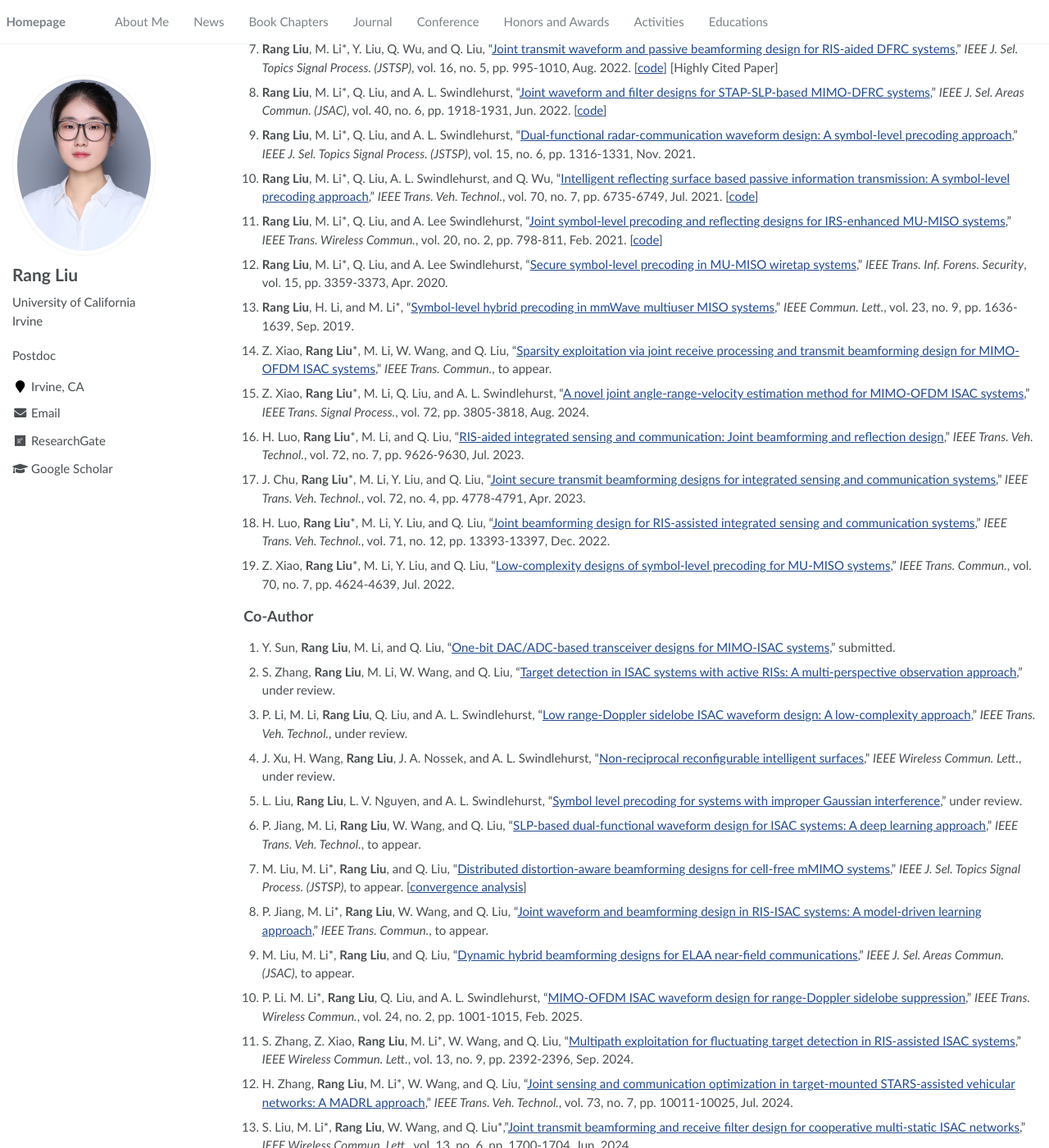
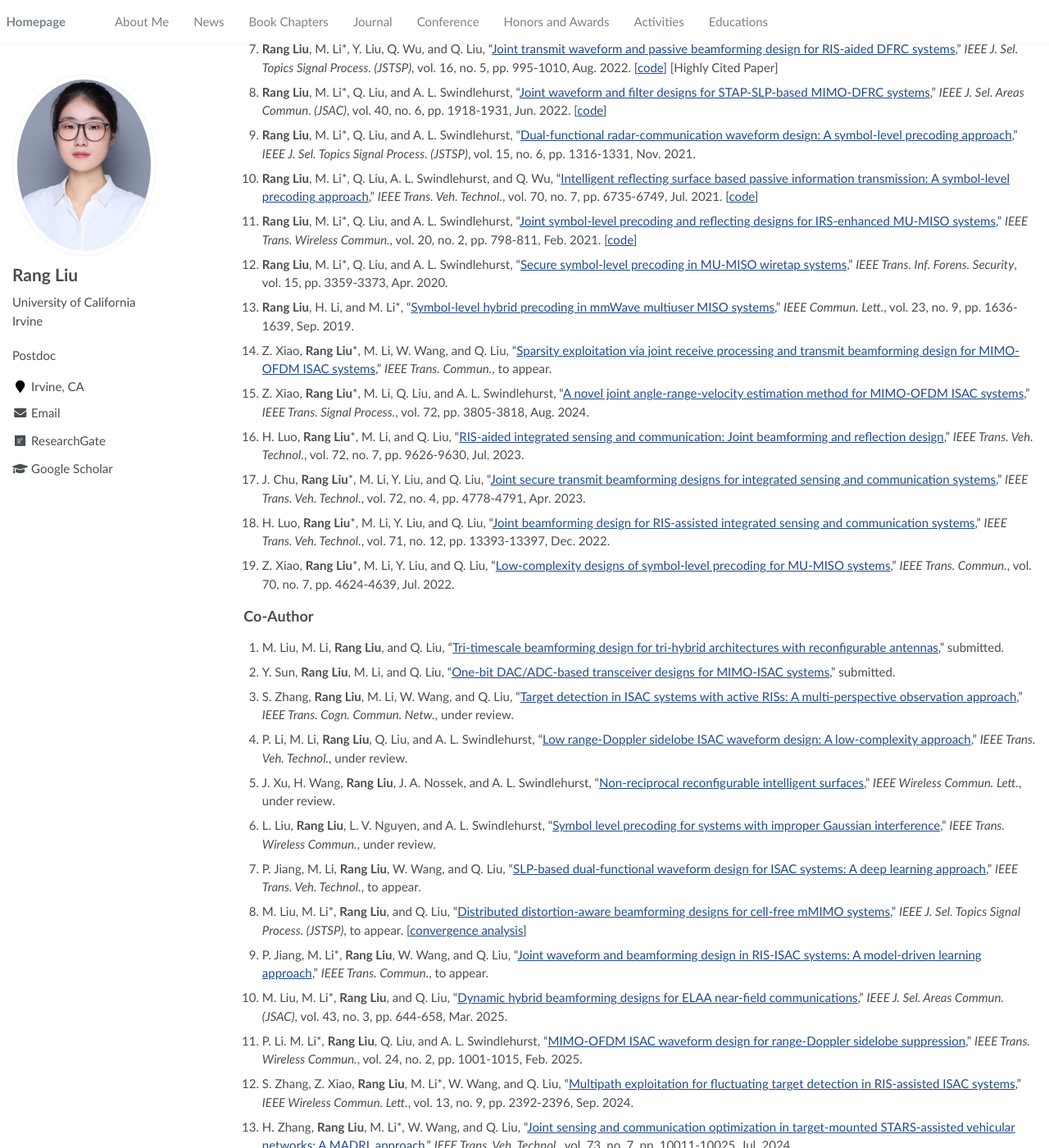
Before and after one commit to RangLiu0706/RangLiu0706.github.io, a Jekyll site: the page built from _pages/about.md, in a window 1280 px wide and 1400 px high, scrolled down 1154 px. Shown: the whole window at 82% size. Built offline with Jekyll 4.4.1, drawn with Linux system fonts in a browser that asks for light colours; comment, search, counter and statistics services are not loaded.

Commit message:
update250307

```diff
--- a/_pages/about.md
+++ b/_pages/about.md
@@ -92,10 +92,10 @@ in *Metasurfaces for Wireless Communications*. Springer, in production.
 
 11.	**Rang Liu**, M. Li\*, Q. Liu, A. L. Swindlehurst, and Q. Wu, "[Intelligent reflecting surface based passive information transmission: A symbol-level precoding approach](https://ieeexplore.ieee.org/document/9435988)," *IEEE Trans. Veh. Technol.*, vol. 70, no. 7, pp. 6735-6749, Jul. 2021. [<a href="https://github.com/RangLiu0706/RIS-based-passive-information-transmission">code</a>]
 
-10.	**Rang Liu**, M. Li\*, Q. Liu, and A. Lee Swindlehurst, "[Joint symbol-level precoding and reflecting designs for IRS-enhanced MU-MISO systems](https://ieeexplore.ieee.org/document/9219206)," *IEEE Trans. Wireless Commun.*, vol. 20, no. 2, pp. 798-811, Feb. 2021. [<a href="https://github.com/RangLiu0706/RIS-enhanced-SLP-for-MU-MISO">code</a>]
+10.	**Rang Liu**, M. Li\*, Q. Liu, and A. L. Swindlehurst, "[Joint symbol-level precoding and reflecting designs for IRS-enhanced MU-MISO systems](https://ieeexplore.ieee.org/document/9219206)," *IEEE Trans. Wireless Commun.*, vol. 20, no. 2, pp. 798-811, Feb. 2021. [<a href="https://github.com/RangLiu0706/RIS-enhanced-SLP-for-MU-MISO">code</a>]
 
 
-9.	**Rang Liu**, M. Li\*, Q. Liu, and A. Lee Swindlehurst, "[Secure symbol-level precoding in MU-MISO wiretap systems](https://ieeexplore.ieee.org/document/9068286)," *IEEE Trans. Inf. Forens. Security*, vol. 15, pp. 3359-3373, Apr. 2020.
+9.	**Rang Liu**, M. Li\*, Q. Liu, and A. L. Swindlehurst, "[Secure symbol-level precoding in MU-MISO wiretap systems](https://ieeexplore.ieee.org/document/9068286)," *IEEE Trans. Inf. Forens. Security*, vol. 15, pp. 3359-3373, Apr. 2020.
 
 8.	**Rang Liu**, H. Li, and M. Li\*, "[Symbol-level hybrid precoding in mmWave multiuser MISO systems](https://ieeexplore.ieee.org/document/8756035)," *IEEE Commun. Lett.*, vol. 23, no. 9, pp. 1636-1639, Sep. 2019.
 
@@ -114,17 +114,17 @@ in *Metasurfaces for Wireless Communications*. Springer, in production.
 
 ## &nbsp;&nbsp;&nbsp;&nbsp;Co-Author
 
-
+27. M. Liu, M. Li, **Rang Liu**, and Q. Liu, "[Tri-timescale beamforming design for tri-hybrid architectures with reconfigurable antennas](https://arxiv.org/abs/2503.03620)," submitted.
 
 26. Y. Sun, **Rang Liu**, M. Li, and Q. Liu, "[One-bit DAC/ADC-based transceiver designs for MIMO-ISAC systems]()," submitted.
 
-25. S. Zhang, **Rang Liu**, M. Li, W. Wang, and Q. Liu, "[Target detection in ISAC systems with active RISs: A multi-perspective observation approach](https://arxiv.org/abs/2501.06449)," under review.
+25. S. Zhang, **Rang Liu**, M. Li, W. Wang, and Q. Liu, "[Target detection in ISAC systems with active RISs: A multi-perspective observation approach](https://arxiv.org/abs/2501.06449)," *IEEE Trans. Cogn. Commun. Netw.*, under review.
 
 24. P. Li, M. Li, **Rang Liu**, Q. Liu, and A. L. Swindlehurst, "[Low range-Doppler sidelobe ISAC waveform design: A low-complexity approach]()," *IEEE Trans. Veh. Technol.*, under review.
 
 23. J. Xu, H. Wang, **Rang Liu**, J. A. Nossek, and A. L. Swindlehurst, "[Non-reciprocal reconfigurable intelligent surfaces](https://arxiv.org/abs/2411.15617)," *IEEE Wireless Commun. Lett.*, under review.
 
-22. L. Liu, **Rang Liu**, L. V. Nguyen, and A. L. Swindlehurst, "[Symbol level precoding for systems with improper Gaussian interference](https://arxiv.org/abs/2409.07034)," under review.
+22. L. Liu, **Rang Liu**, L. V. Nguyen, and A. L. Swindlehurst, "[Symbol level precoding for systems with improper Gaussian interference](https://arxiv.org/abs/2409.07034)," *IEEE Trans. Wireless Commun.*, under review.
 
 21. P. Jiang, M. Li, **Rang Liu**, W. Wang, and Q. Liu, "[SLP-based dual-functional waveform design for ISAC systems: A deep learning approach]()," *IEEE Trans. Veh. Technol.*, to appear.
 
@@ -133,7 +133,7 @@ in *Metasurfaces for Wireless Communications*. Springer, in production.
 
 19. P. Jiang, M. Li\*, **Rang Liu**, W. Wang, and Q. Liu, "[Joint waveform and beamforming design in RIS-ISAC systems: A model-driven learning approach](https://ieeexplore.ieee.org/document/10857301)," *IEEE Trans. Commun.*, to appear.
 
-18. M. Liu, M. Li\*, **Rang Liu**, and Q. Liu, "[Dynamic hybrid beamforming designs for ELAA near-field communications](https://ieeexplore.ieee.org/document/10845800)," *IEEE J. Sel. Areas Commun. (JSAC)*, to appear.
+18. M. Liu, M. Li\*, **Rang Liu**, and Q. Liu, "[Dynamic hybrid beamforming designs for ELAA near-field communications](https://ieeexplore.ieee.org/document/10845800)," *IEEE J. Sel. Areas Commun. (JSAC)*, vol. 43, no. 3, pp. 644-658, Mar. 2025.
 
 17. P. Li. M. Li\*, **Rang Liu**, Q. Liu, and A. L. Swindlehurst, "[MIMO-OFDM ISAC waveform design for range-Doppler sidelobe suppression](https://ieeexplore.ieee.org/document/10771629)," *IEEE Trans. Wireless Commun.*, vol. 24, no. 2, pp. 1001-1015, Feb. 2025.
 
```
